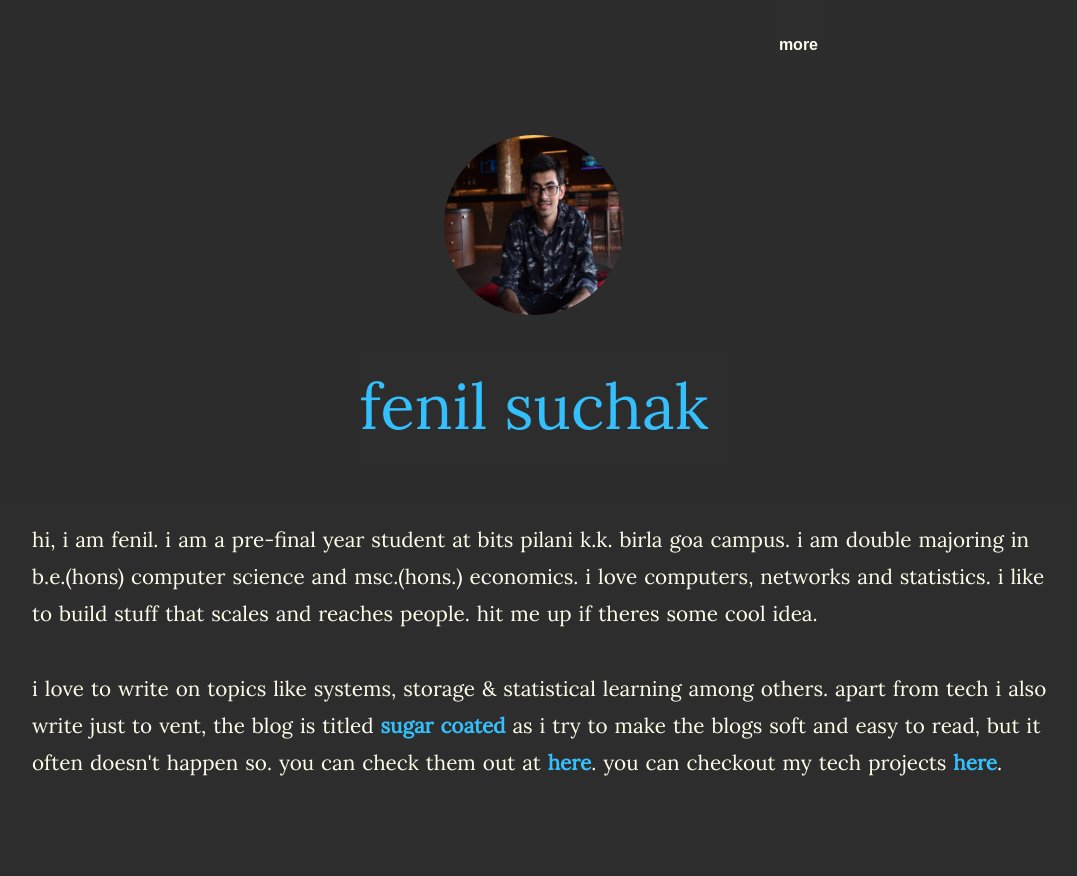
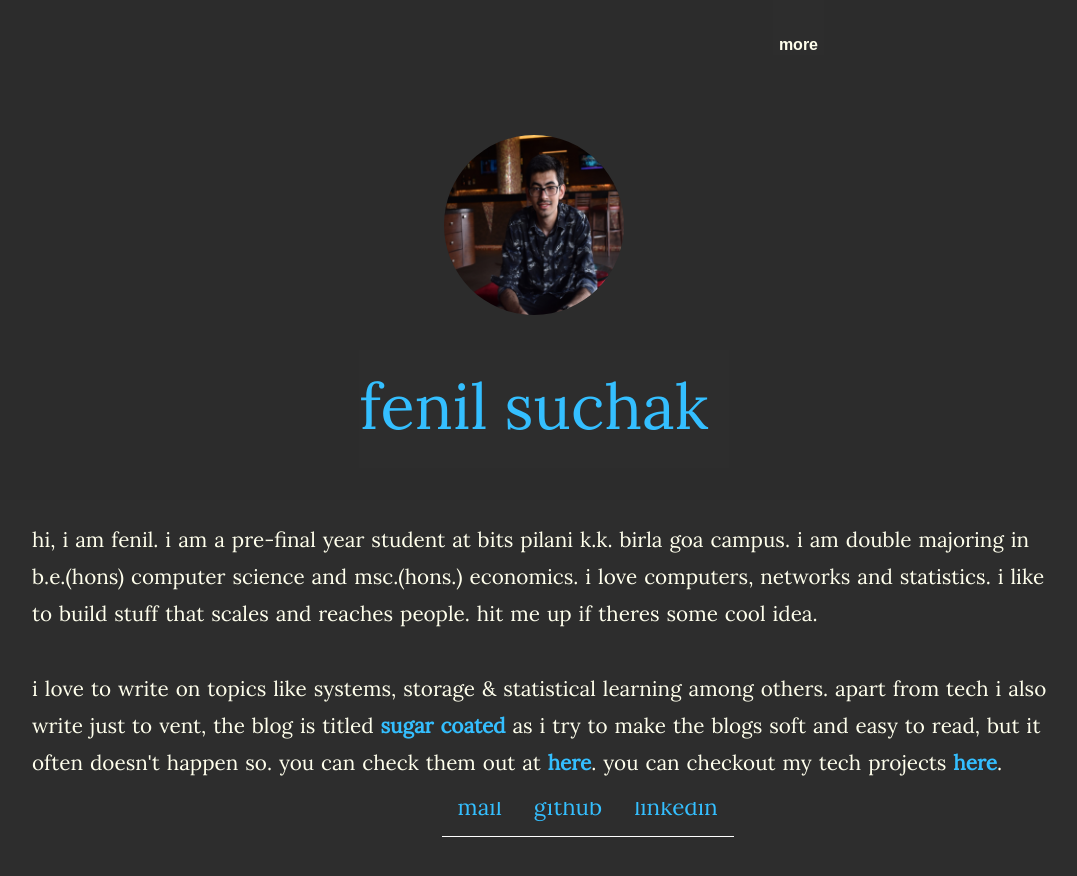
Before and after one commit to fenilsuchak/fenilsuchak.github.io, a Jekyll site: the page built from index.html, in a window 1280 px wide. Shown: the top 876 px of the page, without its empty margins (96-1173 px from the left). Built offline with Jekyll 4.4.1, drawn with Linux system fonts in a browser that asks for light colours; some web fonts are replaced.

```diff
--- a/_includes/nav.html
+++ b/_includes/nav.html
@@ -6,8 +6,9 @@
     </button>
     <div class="dropdown-content">
       <a href="/sugarcoated">blog/</a>
-      <a href="/projects">projects/</a>
-      <a href="/cv">cv</a>
+      <a href="/tech">tech/</a>
+      <a href="/art">art/</a>
+      <a href="https://drive.google.com/file/d/1BOObYiel3vF_6ifs-7EqS2mfnMS9m2zg/view?usp=sharing">cv</a>
     </div>
   </div>
 </div>
--- a/_sass/2-layouts/index.sass
+++ b/_sass/2-layouts/index.sass
@@ -73,3 +73,23 @@ header.header-main
             &:hover
         strong
             color: $green
+
+ul
+    list-style-type: none
+    padding-top: 25vh
+    padding-left: 42%
+    overflow: hidden
+    background-color: $black
+
+    li
+        float: left
+        a
+            display: block
+            color: $green
+            text-align: center
+            font-size: 2.5vh
+            padding: 16px
+            border-bottom: 1px solid #fff
+            text-decoration: none
+        a:hover
+            background-color: #111111
--- a/_sass/2-layouts/posts.sass
+++ b/_sass/2-layouts/posts.sass
@@ -49,15 +49,15 @@
     background: $white
     position: relative
     padding-left: 2vh
-    font-family: $font-stack-two
-    color: $blacks
+    font-family: $font-stack-three
+    color: $black
     margin-bottom: 0
     padding-bottom: 0
     word-spacing: 0.2vh
     line-height: 4vh
-    font-size: 2.10vh
+    font-size: 2.20vh
     padding-right: 2vh
-    font-weight: 550
+    font-weight: 600
     a
       display: inline-block
       padding: 0px
--- /dev/null
+++ b/art.html
@@ -0,0 +1,6 @@
+---
+layout: default
+permalink: "art"
+---
+
+<p> Coming Soon! </p>
--- a/index.html
+++ b/index.html
@@ -15,5 +15,10 @@ layout: default
 	<p>hi, i am fenil. i am a pre-final year student at bits pilani k.k. birla goa campus. i am double majoring in b.e.(hons) computer science and msc.(hons.) economics. i love computers, networks and statistics. i like to build stuff that scales and reaches people. hit me up if theres some cool idea.
 	</br>
 	</br>
-	i love to write on topics like systems, storage & statistical learning among others. apart from tech i also write just to vent, the blog is titled <strong>sugar coated</strong> as i try to make the blogs soft and easy to read, but it often doesn't happen so. you can check them out at <a href = "{{ site.baseurl }}/sugarcoated">here</a>.  you can checkout my tech projects <a href = "{{ site.baseurl }}/projects">here</a>.</p></div><br>.</p>
+	i love to write on topics like systems, storage & statistical learning among others. apart from tech i also write just to vent, the blog is titled <strong>sugar coated</strong> as i try to make the blogs soft and easy to read, but it often doesn't happen so. you can check them out at <a href = "{{ site.baseurl }}/sugarcoated">here</a>.  you can checkout my tech projects <a href = "{{ site.baseurl }}/tech">here</a>.</p></div><br>.</p>
 </div>
+<ul>
+  <li><a href="mailto: f20160541@goa.bits-pilani.ac.in">mail</a></li>
+  <li><a href="https://github.com/fenilsuchak">github</a></li>
+  <li><a href="https://linkedin.com/in/fenilsuchak">linkedin</a></li>
+</ul>
--- a/projects.html
+++ b/tech.html
@@ -1,6 +1,6 @@
 ---
 layout: default
-permalink: "projects"
+permalink: "tech"
 ---
 
 <p> Coming Soon! </p>
```
Also changed, not shown: _embeds/2020-05-05-cv.html (added, +8 -0 lines), _posts/2020-9-9-partitions.html (added, +58 -0 lines), assets/img/after_home.png (added), assets/img/before_home.png (added), assets/img/install_a.png (added), assets/img/install_b.png (added), assets/img/install_c.png (added), assets/img/lsblk_blkid.png (added), assets/img/parition_home.png (added), 4 other files.
